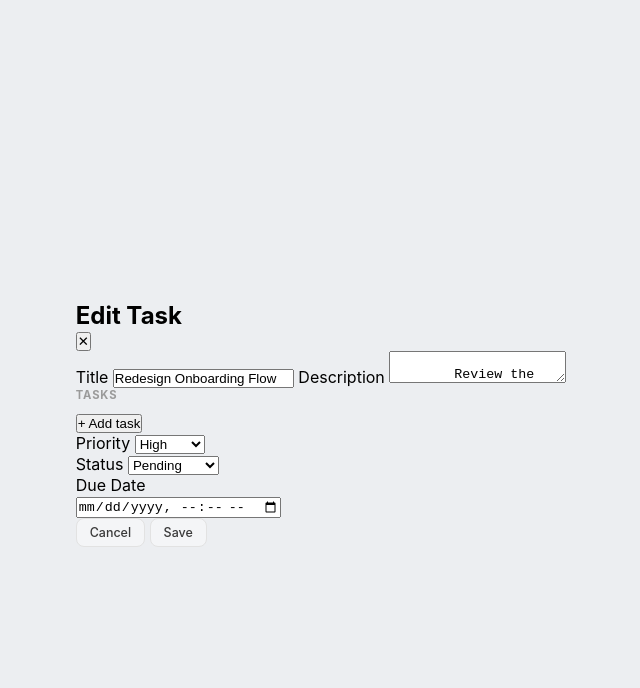
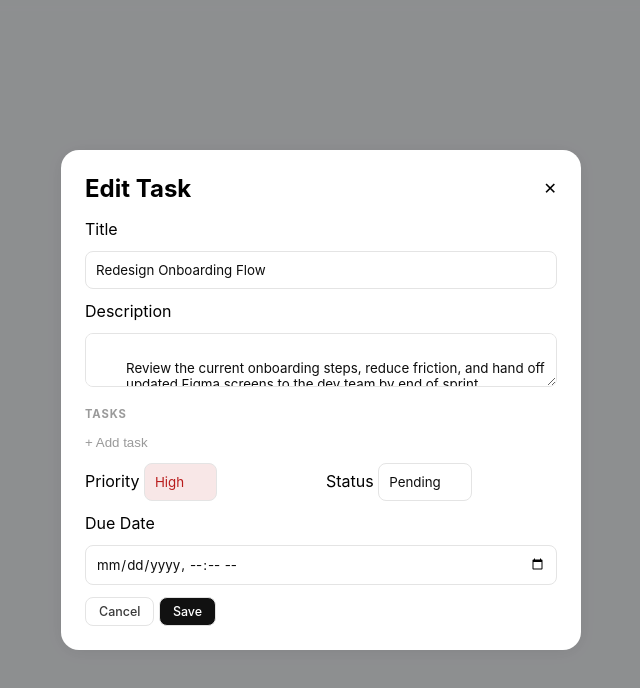
Before and after one commit to Demiomotee/To-do-card, a website with bundled scripts: page index.html in a window 1280 px wide. Both pictures are taken after a click on the button "Edit". Shown: the whole page, without its empty margins (319-959 px from the left). Built offline with nearby package versions, Linux system fonts and the light colour scheme.

Commit message:
Add modal and form styles to style.css

```diff
--- a/style.css
+++ b/style.css
@@ -526,6 +526,136 @@ body {
   max-width: 400px;
 }
 
+/* MODAL */
+.modal-overlay {
+  position: fixed;
+  inset: 0;
+  background: rgba(0,0,0,0.4);
+  backdrop-filter: blur(6px);
+  display: flex;
+  align-items: center;
+  justify-content: center;
+  z-index: 500;
+}
+
+.modal-card {
+  width: 100%;
+  max-width: 520px;
+  background: var(--card-bg);
+  border-radius: 18px;
+  box-shadow: var(--shadow);
+  padding: 1.5rem;
+  animation: pop 0.2s ease;
+}
+
+@keyframes pop {
+  from { transform: scale(0.96); opacity: 0; }
+  to { transform: scale(1); opacity: 1; }
+}
+
+.modal-header {
+  display: flex;
+  justify-content: space-between;
+  align-items: center;
+  margin-bottom: 1rem;
+}
+
+.modal-close {
+  background: none;
+  border: none;
+  cursor: pointer;
+  font-size: 1rem;
+}
+
+/* FORM */
+.edit-form {
+  display: flex;
+  flex-direction: column;
+  gap: 12px;
+}
+
+.edit-form input,
+.edit-form textarea,
+.select-pill {
+  padding: 10px;
+  border-radius: 8px;
+  border: 1px solid var(--border);
+  background: var(--card-bg);
+  color: var(--text-h);
+  font-family: var(--font);
+}
+
+/* ROW */
+.edit-row {
+  display: flex;
+  gap: 10px;
+}
+
+.field {
+  flex: 1;
+}
+
+/* CUSTOM SELECT */
+.select-pill {
+  appearance: none;
+  cursor: pointer;
+}
+
+/* DYNAMIC COLORS */
+.select-pill.high {
+  background: rgba(185,28,28,0.1);
+  color: #b91c1c;
+}
+
+.select-pill.medium {
+  background: rgba(180,83,9,0.1);
+  color: #b45309;
+}
+
+.select-pill.low {
+  background: rgba(21,128,61,0.1);
+  color: #15803d;
+}
+
+/* TASKS */
+.tasks-section {
+  margin-top: 8px;
+}
+
+.task-item {
+  display: flex;
+  gap: 8px;
+  margin-bottom: 6px;
+}
+
+.task-item input {
+  flex: 1;
+}
+
+/* ADD BUTTON */
+.btn-add-task {
+  background: transparent;
+  border: none;
+  color: var(--text-muted);
+  cursor: pointer;
+}
+
+/* DATE */
+.date-wrap input {
+  width: 100%;
+}
+
+/* BUTTONS */
+.btn-edit.primary {
+  background: #111;
+  color: white;
+}
+
+.btn-edit.ghost {
+  background: transparent;
+  border: 1px solid var(--border);
+}
+
 .hidden {
   display: none;
 }
```
